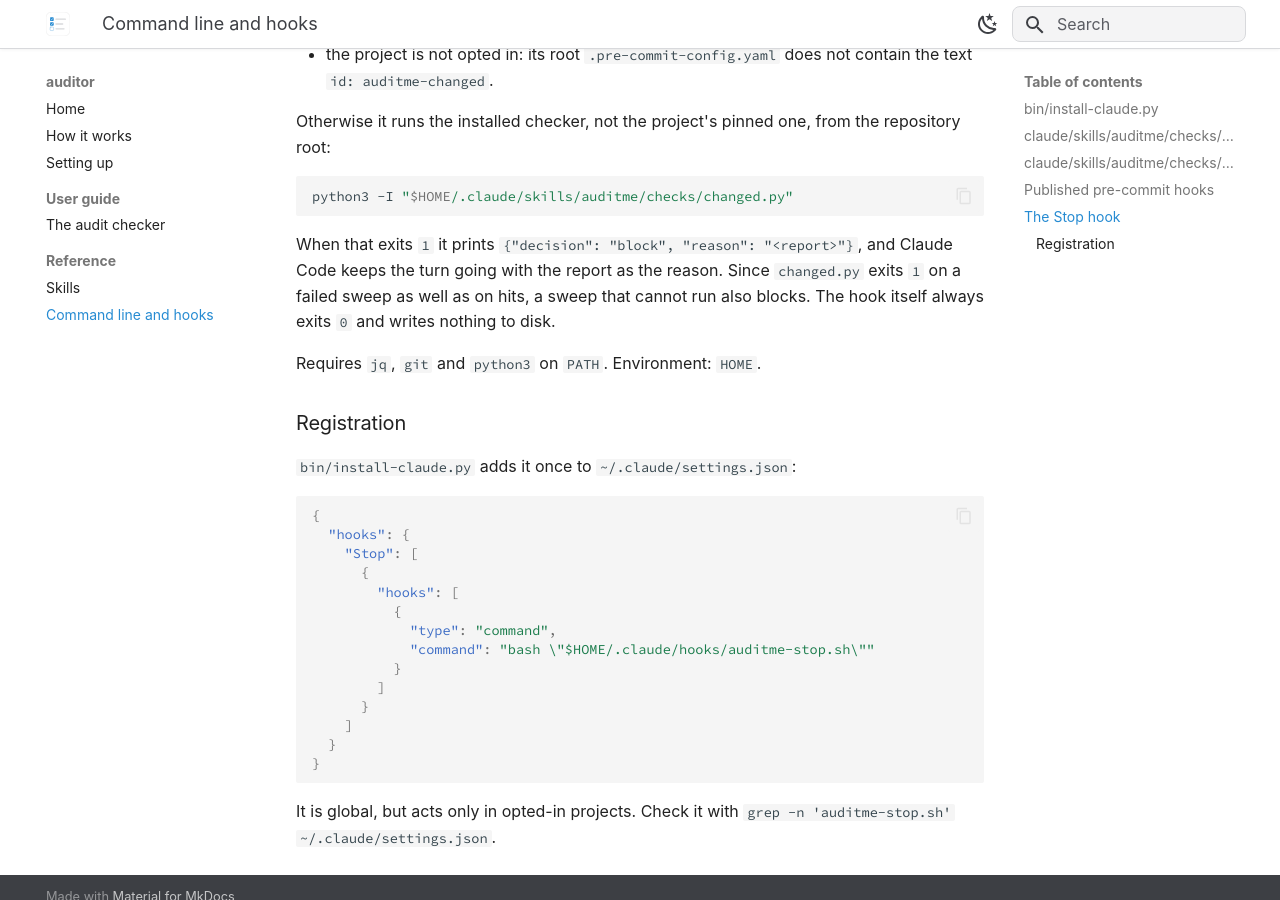
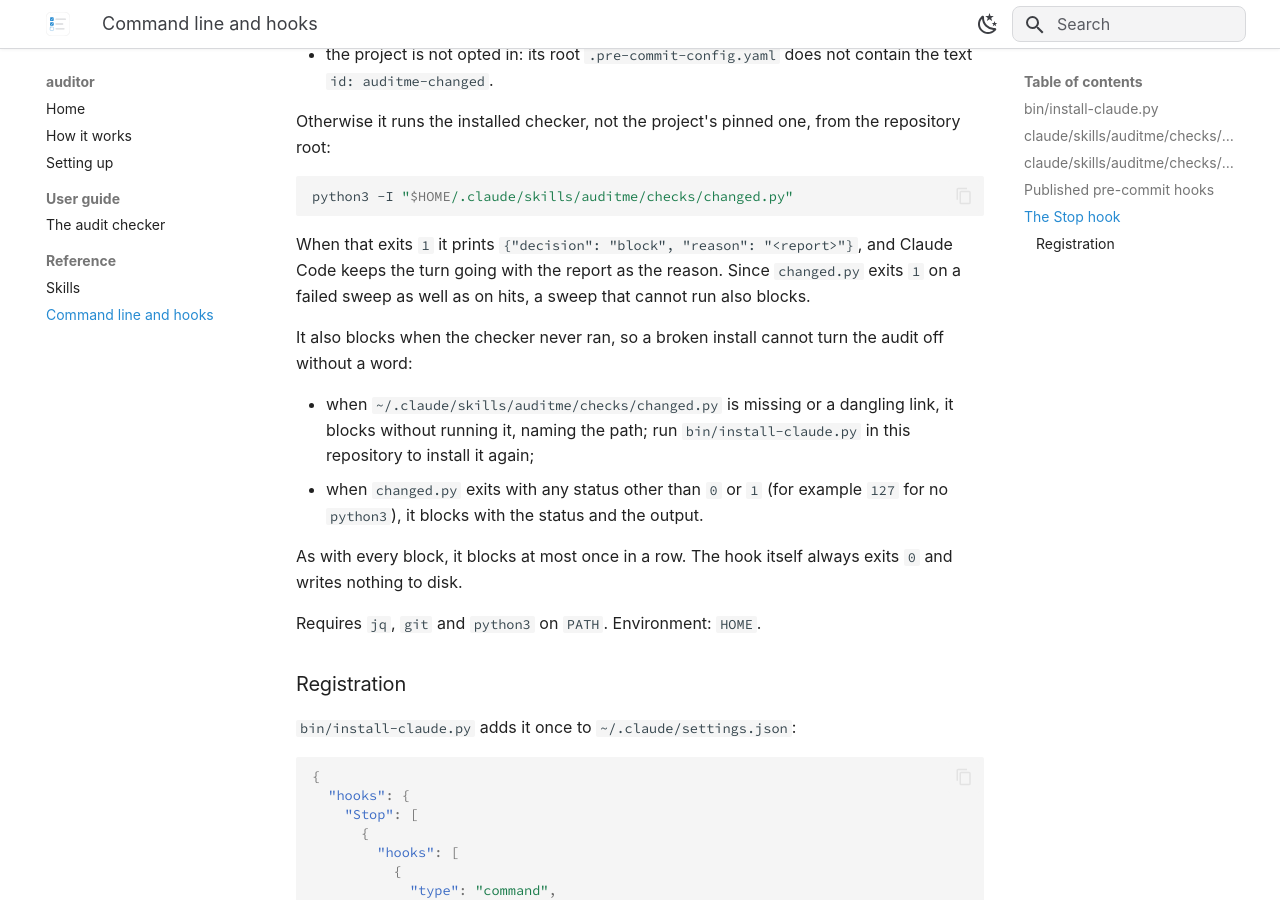
Before and after one commit to bnomis/auditor, an MkDocs documentation site: the page built from docs/reference/cli.md, in a window 1280 px wide and 900 px high, scrolled down 4391 px. Built offline with MkDocs 1.6.1 and Material for MkDocs 9.7.7, drawn with Linux system fonts in a browser that asks for light colours; some web fonts are replaced.

Commit message:
fix(hooks): block when the auditme checker is missing
The Stop hook blocked only on exit 1, so a missing or dangling
~/.claude/skills/auditme (status 2) or no python3 (status 127)
turned the end-of-session audit off without a word. It now blocks
once, naming the path and the installer, when changed.py is not a
file, and on any status other than 0 and 1, since changed.py itself
exits only 0 or 1. Spec amendment 1.6.

Co-Authored-By: Claude Opus 5.5 <noreply@anthropic.com>
Claude-Session: https://claude.ai/code/session_01XwU1ygVF62TB9getwbt6US

```diff
--- a/docs/reference/cli.md
+++ b/docs/reference/cli.md
@@ -177,8 +177,19 @@ python3 -I "$HOME/.claude/skills/auditme/checks/changed.py"
 When that exits `1` it prints `{"decision": "block", "reason": "<report>"}`,
 and Claude Code keeps the turn going with the report as the reason. Since
 `changed.py` exits `1` on a failed sweep as well as on hits, a sweep that
-cannot run also blocks. The hook itself always exits `0` and writes nothing
-to disk.
+cannot run also blocks.
+
+It also blocks when the checker never ran, so a broken install cannot turn
+the audit off without a word:
+
+- when `~/.claude/skills/auditme/checks/changed.py` is missing or a dangling
+  link, it blocks without running it, naming the path; run
+  `bin/install-claude.py` in this repository to install it again;
+- when `changed.py` exits with any status other than `0` or `1` (for example
+  `127` for no `python3`), it blocks with the status and the output.
+
+As with every block, it blocks at most once in a row. The hook itself always
+exits `0` and writes nothing to disk.
 
 Requires `jq`, `git` and `python3` on `PATH`. Environment: `HOME`.
 
```
Also changed, not shown: DONE.md (+31 -0 lines), TODO.md (+7 -30 lines), agents/specs/project-setup/spec.md (+12 -1 lines), 2 other files.
